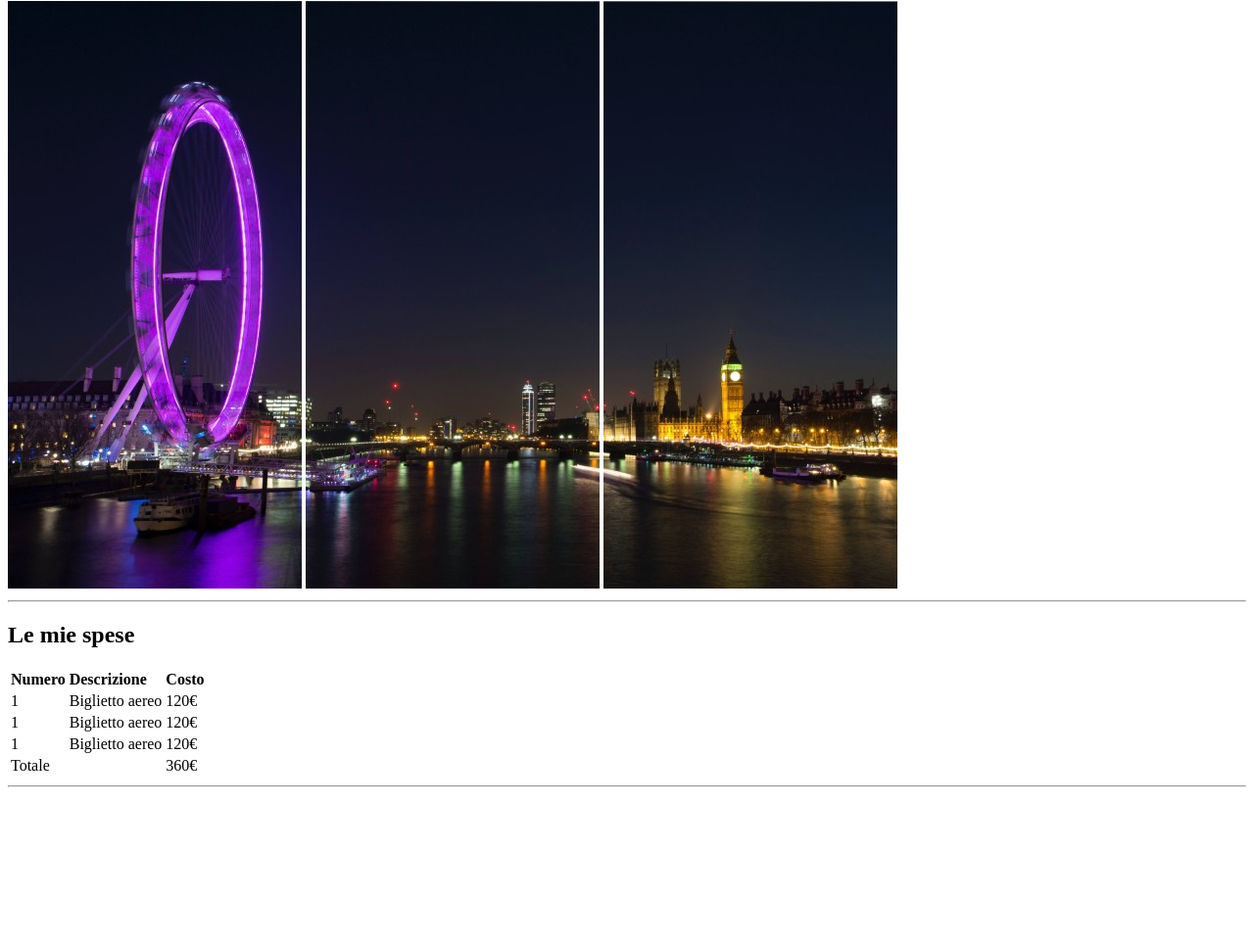
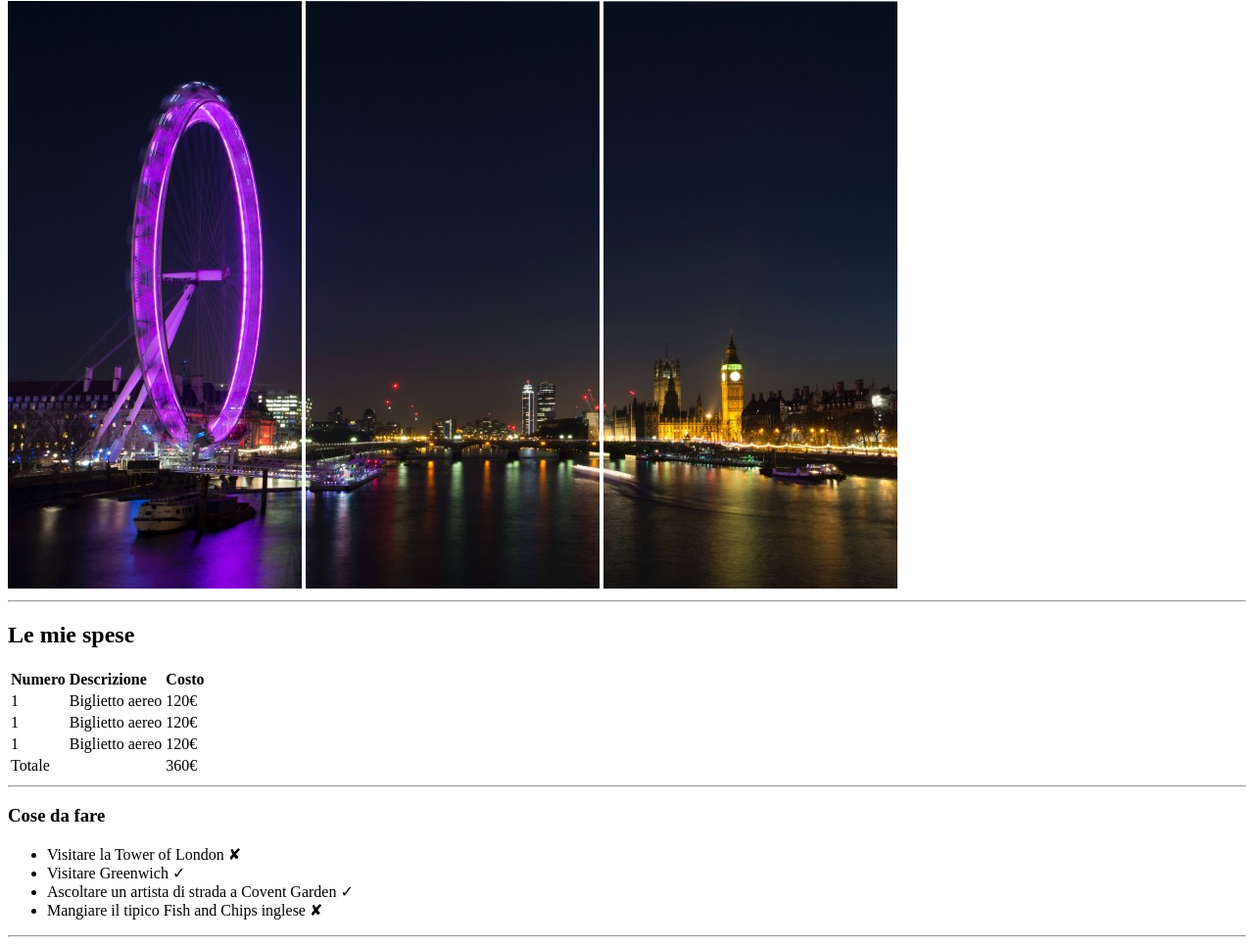
Before and after one commit to Simichus/html-london-trip, a plain HTML site: page index.html in a window 1280 px wide. Shown: the part 79-1044 px from the top of the page at 98% size. Before the commit the page ends 891 px from the top, so only its background shows below. Drawn offline with Linux system fonts and the light colour scheme.

Commit message:
Aggiunta "To do list"

```diff
--- a/index.html
+++ b/index.html
@@ -54,6 +54,16 @@
             </table>
             <hr>
         </section>
+        <section class="to_do_list">
+            <h3>Cose da fare</h3>
+            <ul>
+                <li>Visitare la Tower of London &#10008;</li>
+                <li>Visitare Greenwich &check;</li>
+                <li>Ascoltare un artista di strada a Covent Garden &check;</li>
+                <li>Mangiare il tipico Fish and Chips inglese &#10008;</li>
+            </ul>
+            <hr>
+        </section>
     </main>
     <!-- Fondo pagina -->
     <footer>
```
